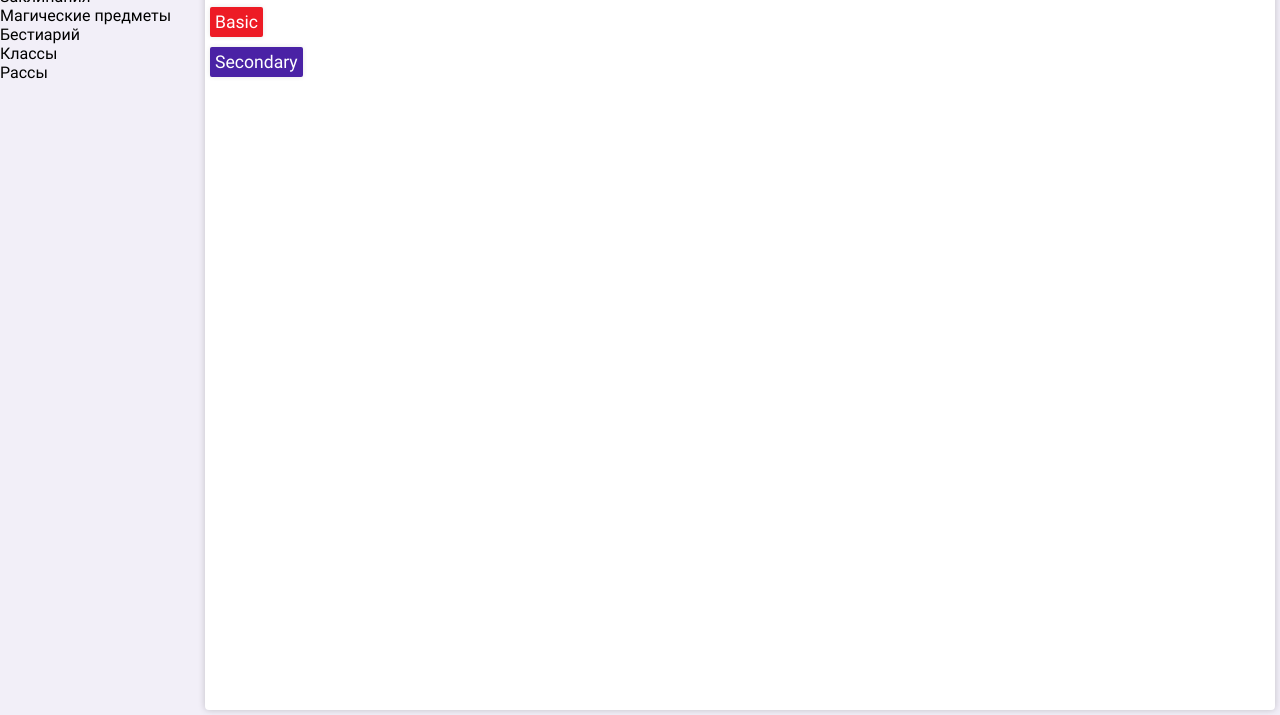
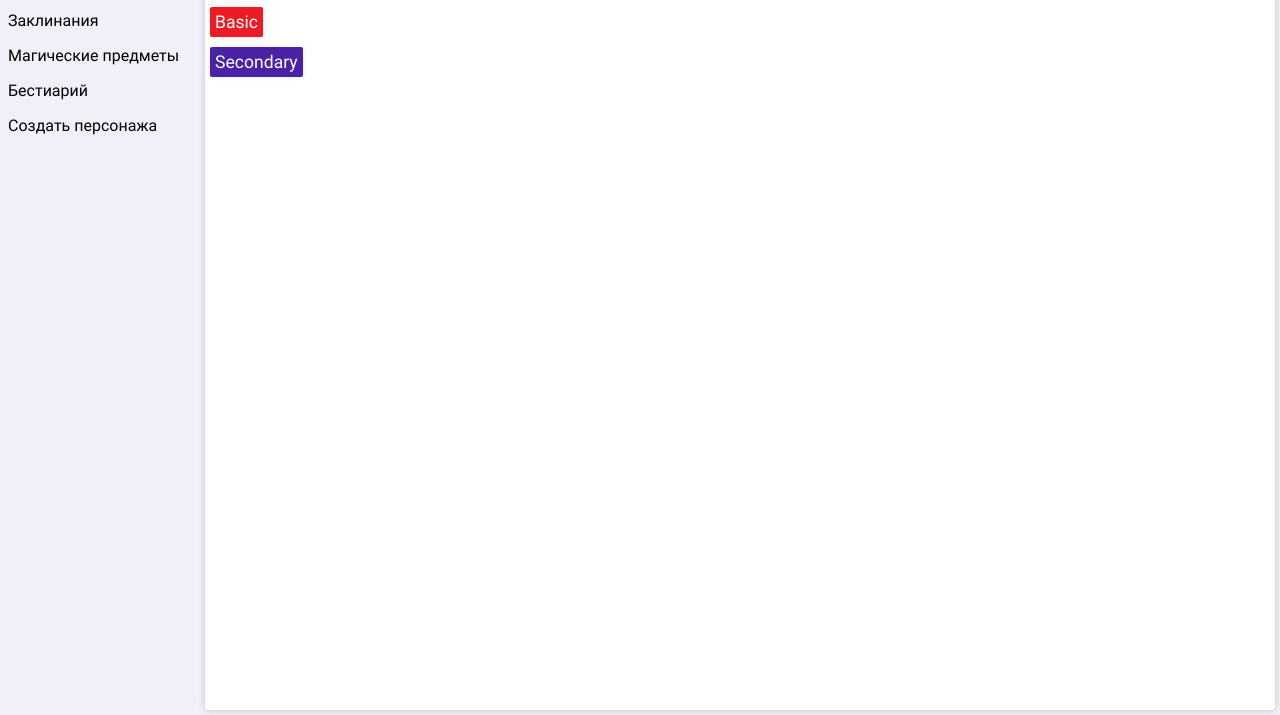
Before and after one commit to romanDj/templateWebpack, a React app: page / in a window 1280 px wide. Shown: the part 85-800 px from the top of the page. Built offline with nearby package versions, Linux system fonts and the light colour scheme.

Commit message:
add sidebar

```diff
--- a/src/components/Navigation.js
+++ b/src/components/Navigation.js
@@ -4,6 +4,7 @@ import logo from "../statics/images/icon_ico.png";
 //верхняя навигационная панель
 function Navigation(props) {
     const [profileMenu, setProfileMenu] = useState(false);
+    const [sideMenu, setSideMenu] = useState(true);
 
     //hooks, выбор вкладки, хранить текущую вкладку, и передавать соответствующй набор стилей
     let navbarItems = [
@@ -18,13 +19,12 @@ function Navigation(props) {
         {key: "page2", content: "Заклинания"},
         {key: "page6", content: "Магические предметы"},
         {key: "page3", content: "Бестиарий"},
-        {key: "page4", content: "Классы"},
-        {key: "page22", content: "Рассы"}
+        {key: "page100", content: "Создать персонажа"},
     ];
 
     return <>
         <div className="ui_navbar" onClick={() => (profileMenu === true && setProfileMenu(false))}>
-            <div className="ui_navbar_item">
+            <div className="ui_navbar_item" onClick={() => setSideMenu(!sideMenu)}>
                 <i className="fas fa-bars"></i>
             </div>
             <div className="bs_label">
@@ -41,7 +41,7 @@ function Navigation(props) {
         </div>
 
         <div className="ui_sidebar_content">
-            <div className="ui_sidebar">
+            <div className={ sideMenu ? "ui_sidebar" : "ui_sidebar ui_sidebar-close" }>
                 {ListItems(sideItems, "ui_sidebar_item")}
             </div>
 
@@ -59,8 +59,8 @@ function ListItems(items, classStyle) {
     };
     //здесь надо будет получить dispatch для роутинга
     return items.map(item => <div key={item.key}
-                                 className={classStyle}
-                                 onClick={() => (item.callback ? item.callback() : callback(item.key))}>
+                                  className={classStyle}
+                                  onClick={() => (item.callback ? item.callback() : callback(item.key))}>
         {item.content}</div>);
 }
 
--- a/src/styles/Navigation.scss
+++ b/src/styles/Navigation.scss
@@ -89,10 +89,29 @@
   flex-wrap: nowrap;
 
   & .ui_sidebar{
+    transition: margin-left 300ms;
     flex-basis: 200px;
+    margin-left: 0;
+    flex-shrink: 0;
+  }
+
+  & .ui_sidebar-close{
+    margin-left: -200px;
   }
 
   & .ui_content {
     flex-grow: 1;
+    @include xs-block() {
+      flex-basis: 100%;
+      flex-shrink: 0;
+    }
   }
 }
+
+.ui_sidebar{
+  &_item{
+    cursor: pointer;
+    word-wrap: break-word;
+    padding: 8px;
+  }
+}
--- a/src/styles/main.scss
+++ b/src/styles/main.scss
@@ -60,6 +60,7 @@ body{
 }
 
 //Подключение стилей компонентов
+@import "Icons";
 @import "Button";
 @import "Navigation";
 @import "Card";
```
Also changed, not shown: src/styles/Icons.scss (added).
